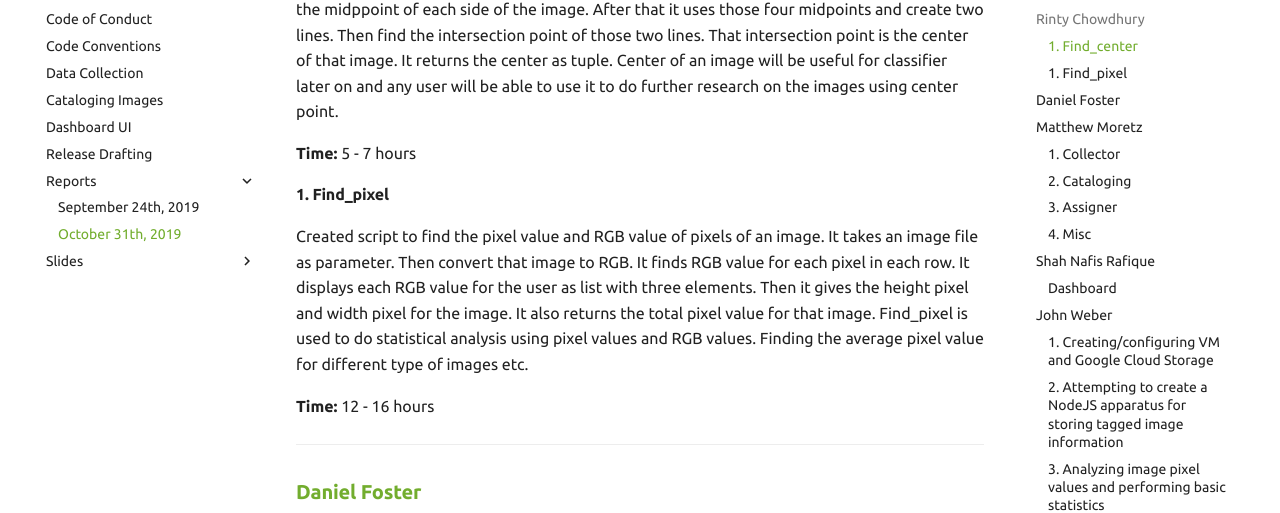
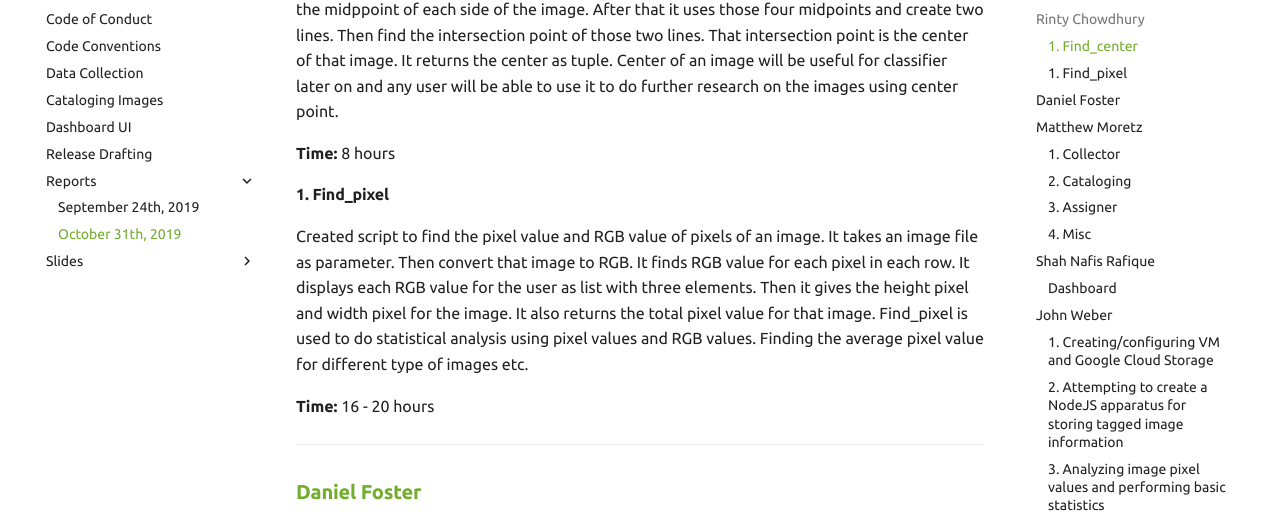
Before and after one commit to UNCG-CSE/Poststorm_Imagery, an MkDocs documentation site: the page built from docs/reports/progress_report_31-10-2019.md, in a window 1280 px wide and 900 px high, scrolled down 594 px. Shown: the part 116-629 px from the top of the window. Built offline with MkDocs 1.6.1 and Material for MkDocs 9.7.7, drawn with Linux system fonts in a browser that asks for light colours; comment, search, counter and statistics services are not loaded.

Commit message:
Update progress_report_31-10-2019.md

```diff
--- a/docs/reports/progress_report_31-10-2019.md
+++ b/docs/reports/progress_report_31-10-2019.md
@@ -23,13 +23,13 @@ the images for our goals.
 
 Created script to find the center of an Image using the longitude and latitude of each corner. It takes four longitude of each corner and four latitude of each corner as parameter. Then it finds the midppoint of each side of the image. After that it uses those four midpoints and create two lines. Then find the intersection point of those two lines. That intersection point is the center of that image. It returns the center as tuple. Center of an image will be useful for classifier later on and any user will be able to use it to do further research on the images using center point.
 
-**Time:** 5 - 7 hours
+**Time:** 8 hours
 
 #### 1. Find_pixel
 
 Created script to find the pixel value and RGB value of pixels of an image. It takes an image file as parameter. Then convert that image to RGB. It finds RGB value for each pixel in each row. It displays each RGB value for the user as list with three elements. Then it gives the height pixel and width pixel for the image. It also returns the total pixel value for that image. Find_pixel is used to do statistical analysis using pixel values and RGB values. Finding the average pixel value for different type of images etc.
 
-**Time:** 12 - 16 hours
+**Time:** 16 - 20 hours
 
 ---
 
```
